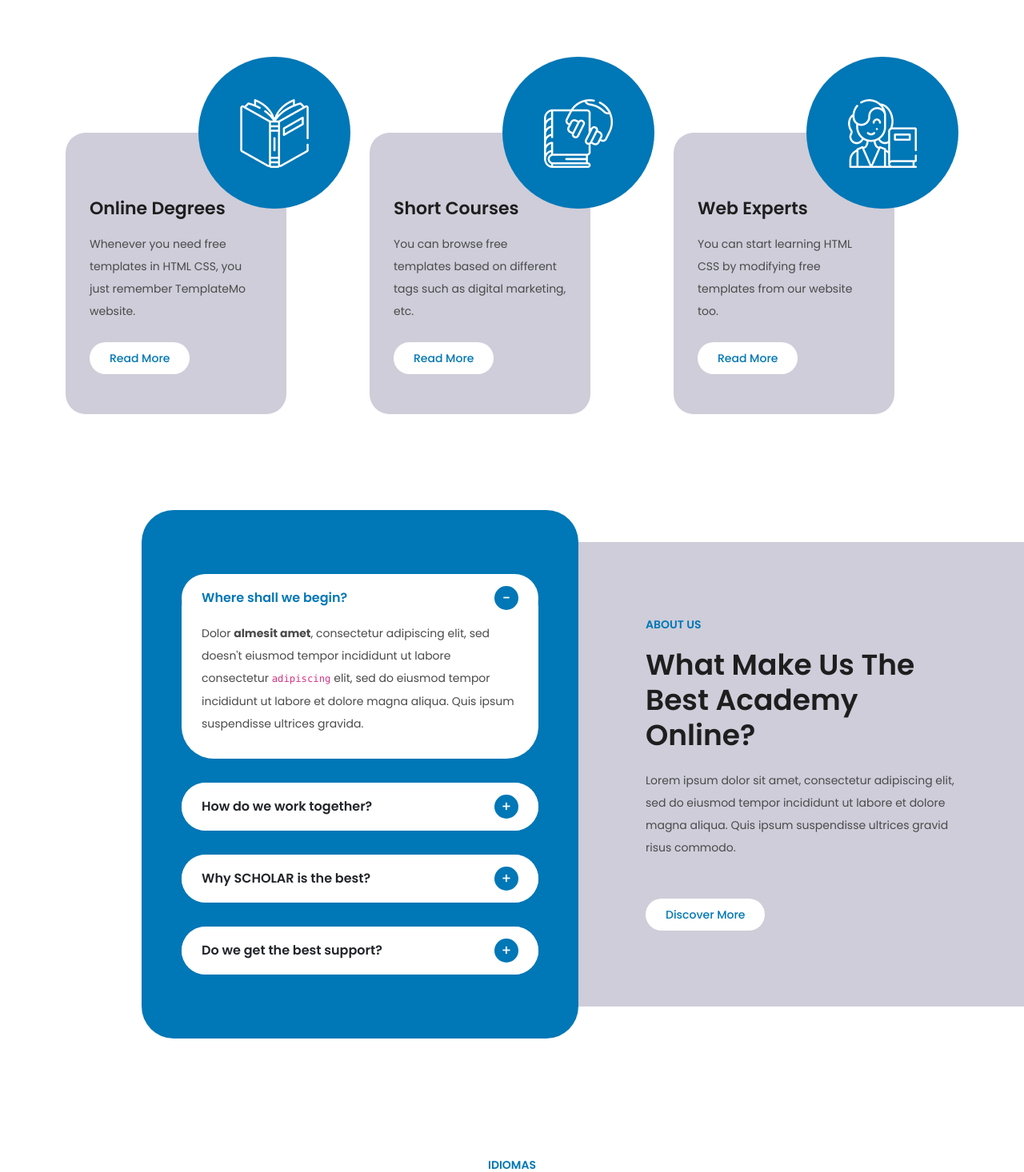
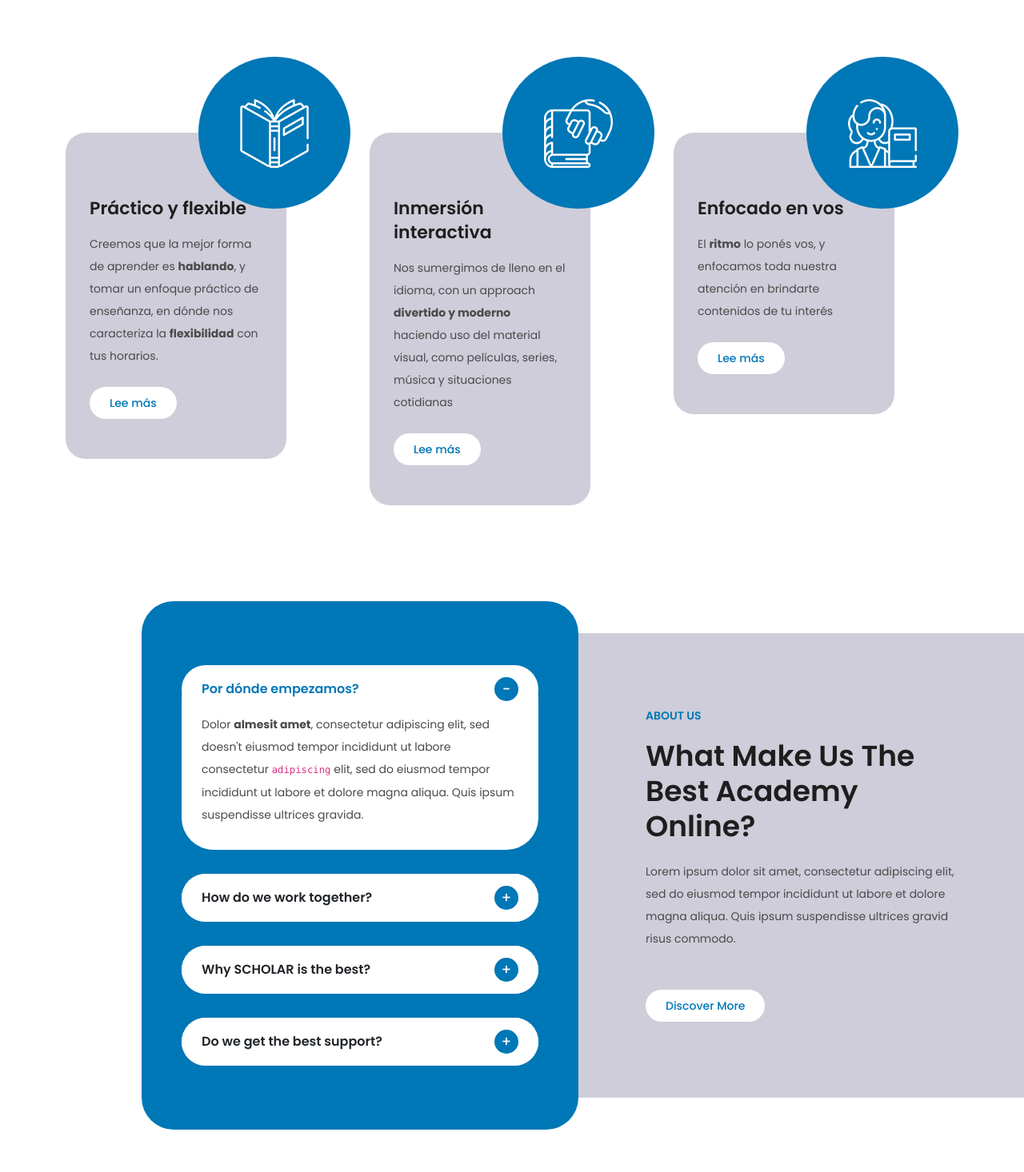
Before and after one commit to Tinchoreta/kingualeducation, a PHP site: page / in a window 1280 px wide. Shown: the part 1122-2588 px from the top of the page at 80% size. Run offline with PHP 8.4, Linux system fonts and the light colour scheme.

Commit message:
style.css nombre

```diff
--- a/assets/css/templatemo-scholar.css
+++ b/assets/css/style.css
@@ -1553,7 +1553,7 @@ Contact Style
   position: absolute;
   left: 0;
   top: 0;
-  background-color: #0077B6;
+  background-color: #ebeb1c;
   width: 80px;
   padding: 30px 8px;
   line-height: 25px;
@@ -1561,7 +1561,7 @@ Contact Style
   border-radius: 15px 60px 60px 15px;
   display: inline-block;
   text-align: center;
-  color: #fff;
+  color: #0e496e;
   font-size: 16px;
   text-transform: uppercase;
   text-align: left;
@@ -1606,7 +1606,7 @@ Contact Style
   display: inline-block;
   text-align: center;
   line-height: 50px;
-  background-color: #0077B6;
+  background-color:  #ebeb1c;
   color: #fff;
   border-radius: 50%;
 }
--- a/index.html
+++ b/index.html
@@ -22,7 +22,7 @@
 
     <!-- Additional CSS Files -->
     <link rel="stylesheet" href="assets/css/fontawesome.css">
-    <link rel="stylesheet" href="assets/css/templatemo-scholar.css">
+    <link rel="stylesheet" href="assets/css/style.css">
     <link rel="stylesheet" href="assets/css/owl.css">
     <link rel="stylesheet" href="assets/css/animate.css">
     <link rel="stylesheet"href="https://unpkg.com/swiper@7/swiper-bundle.min.css"/>
@@ -61,7 +61,7 @@ https://templatemo.com/tm-586-scholar
                       <img src="./assets/images/KingualBlancoFondoNegro-removebg-preview.png" height="60px" alt="Logo Kingual">
                     </a>
                     <!-- ***** Logo End ***** -->
-                    <!-- ***** Serach Start ***** -->
+                    <!-- ***** Search Start ***** -->
                     <div class="search-input">
                       <form id="search" action="#">
                         <input type="text" placeholder="Type Something" id='searchText' name="searchKeyword" onkeypress="handle" />
@@ -101,7 +101,7 @@ https://templatemo.com/tm-586-scholar
                 <p>Aplicamos un método moderno e innovador, adaptado a cada alumno</p>
                 <div class="buttons">
                   <div class="main-button">
-                    <a href="#NuestroMetodo">Conocé nuestro método</a>
+                    <a href="#ourMethod">Conocé nuestro método</a>
                   </div>
                   <div class="icon-button">
                     <a href="modal-video"><i class="fa fa-play"></i> Mira la presentación</a>
@@ -145,19 +145,21 @@ https://templatemo.com/tm-586-scholar
     </div>
   </div>
 
+<!--METODO KINGUAL-->
+
   <div class="ourMethod section" id="ourMethod">
     <div class="container">
       <div class="row">
         <div class="col-lg-4 col-md-6">
           <div class="service-item">
             <div class="icon">
-              <img src="assets/images/service-01.png" alt="online degrees">
+              <img src="assets/images/service-01.png" alt="Educación Online">
             </div>
             <div class="main-content">
-              <h4>Online Degrees</h4>
-              <p>Whenever you need free templates in HTML CSS, you just remember TemplateMo website.</p>
+              <h4>Práctico y flexible</h4>
+              <p>Creemos que la mejor forma de aprender es <strong>hablando</strong>, y tomar un enfoque práctico de enseñanza, en dónde nos caracteriza la <strong>flexibilidad</strong> con tus horarios.</p>
               <div class="main-button">
-                <a href="#">Read More</a>
+                <a href="#">Lee más</a>
               </div>
             </div>
           </div>
@@ -168,10 +170,10 @@ https://templatemo.com/tm-586-scholar
               <img src="assets/images/service-02.png" alt="short courses">
             </div>
             <div class="main-content">
-              <h4>Short Courses</h4>
-              <p>You can browse free templates based on different tags such as digital marketing, etc.</p>
+              <h4>Inmersión interactiva</h4>
+              <p>Nos sumergimos de lleno en el idioma, con un approach <strong>divertido y moderno</strong> haciendo uso del material visual, como películas, series, música y situaciones cotidianas</p>
               <div class="main-button">
-                <a href="#">Read More</a>
+                <a href="#">Lee más</a>
               </div>
             </div>
           </div>
@@ -182,10 +184,10 @@ https://templatemo.com/tm-586-scholar
               <img src="assets/images/service-03.png" alt="web experts">
             </div>
             <div class="main-content">
-              <h4>Web Experts</h4>
-              <p>You can start learning HTML CSS by modifying free templates from our website too.</p>
+              <h4>Enfocado en vos</h4>
+              <p>El <strong>ritmo</strong> lo ponés vos, y enfocamos toda nuestra atención en brindarte contenidos de tu interés</p>
               <div class="main-button">
-                <a href="#">Read More</a>
+                <a href="#">Lee más</a>
               </div>
             </div>
           </div>
@@ -202,7 +204,7 @@ https://templatemo.com/tm-586-scholar
             <div class="accordion-item">
               <h2 class="accordion-header" id="headingOne">
                 <button class="accordion-button" type="button" data-bs-toggle="collapse" data-bs-target="#collapseOne" aria-expanded="true" aria-controls="collapseOne">
-                  Where shall we begin?
+                  Por dónde empezamos?
                 </button>
               </h2>
               <div id="collapseOne" class="accordion-collapse collapse show" aria-labelledby="headingOne" data-bs-parent="#accordionExample">
@@ -476,7 +478,7 @@ https://templatemo.com/tm-586-scholar
         <div class="col-lg-5 align-self-center mb-4">
           <div class="section-heading">
             <h2>TESTIMONIOS</h2>
-            <h4>Qué dicen nuestros alumnos?</h4>
+            <h6>Qué dicen nuestros alumnos?</h6>
             <p>Enterate qué opinan de Kingual Education®</p>
           </div>
         </div>
@@ -517,8 +519,8 @@ https://templatemo.com/tm-586-scholar
       <div class="row">
         <div class="col-lg-12 text-center">
           <div class="section-heading">
-            <h6>Schedule</h6>
-            <h2>Upcoming Events</h2>
+            <h2>Agenda</h2>
+            <h2>Próximos eventos</h2>
           </div>
         </div>
         <div class="col-lg-12 col-md-6">
@@ -626,13 +628,13 @@ https://templatemo.com/tm-586-scholar
       <div class="row">
         <div class="col-lg-6  align-self-center">
           <div class="section-heading">
-            <h6>Contactános</h6>
-            <h2>Sentite libre de contactarnos cuándo gustes</h2>
+            <h2>Contactános</h2>
+            <h6>Escribinos y te respondemos a la brevedad</h6>
             <div class="special-offer">
               <span class="offer">off<br><em>10%</em></span>
               <h6>Validez: <em>24 Abril 2023</em></h6>
               <h4>Oferta especial <em>10%</em> OFF!</h4>
-              <a href="#"><i class="fa fa-angle-right"></i></a>
+              <a href="#"><i class="fa fa-angle-right" style='color: blue'></i></a>
             </div>
           </div>
         </div>
```
Also changed, not shown: favicon.ico (added).
